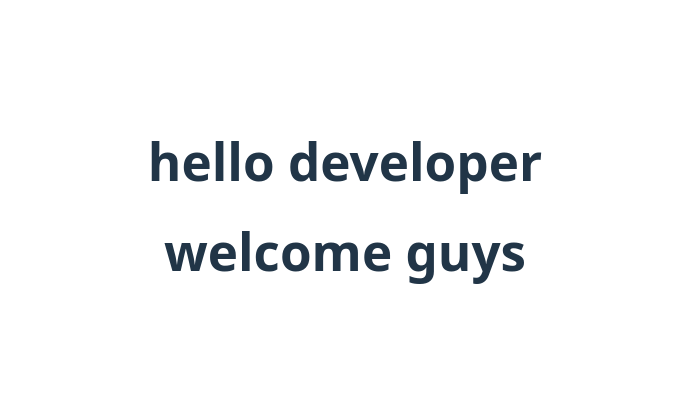
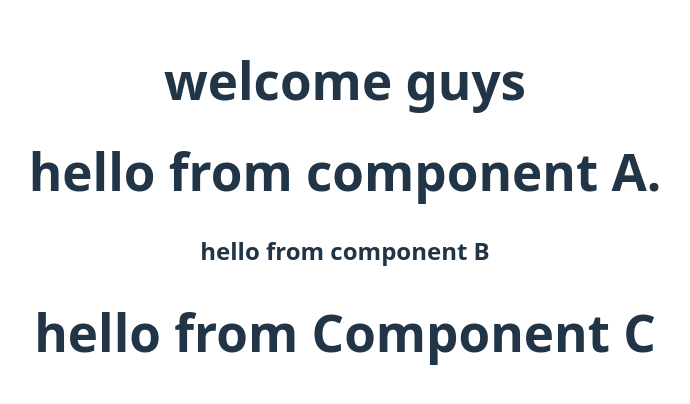
Before and after one commit to DHEERAJSONKAR/web_development1, a React (Vite) app in the folder myapp/: page / in a window 1280 px wide. Shown: the part 194-598 px from the top of the page, without its empty margins (295-985 px from the left). Built offline with nearby package versions, Linux system fonts and the light colour scheme.

Commit message:
feat: refactor App component and add new components

```diff
--- a/myapp/src/App.jsx
+++ b/myapp/src/App.jsx
@@ -2,27 +2,32 @@ import { useState } from 'react'
 import reactLogo from './assets/react.svg'
 import viteLogo from '/vite.svg'
 import './App.css'
+import Component from './Component.jsx'
+import { ComponetB, ComponentC } from './Component.jsx'
 
 function App() {
-  const elementA = ()=>{
-    return(
-      <div>
-        <h1>welcome to coding hunger.</h1>
-      </div>
-    )
-  }
-  const elementB = ()=>{
-    return(
-      <div>
-        <h1>hello developer</h1>
-      </div>
-    )
-  }
-let num = 1;
+//   const elementA = ()=>{
+//     return(
+//       <div>
+//         <h1>welcome to coding hunger.</h1>
+//       </div>
+//     )
+//   }
+//   const elementB = ()=>{
+//     return(
+//       <div>
+//         <h1>hello developer</h1>
+//       </div>
+//     )
+//   }
+// let num = 1;
   return (
     <>
-      {num%2===0?elementA():elementB()}
+      {/* {num%2===0?elementA():elementB()} */}
       <h1>welcome guys</h1>
+      <Component/>
+      <ComponetB/>
+      <ComponentC/>
     </>
   )
 }
--- /dev/null
+++ b/myapp/src/Component.jsx
@@ -0,0 +1,22 @@
+const Component = () =>{
+    return(
+        <div>
+            <h1>hello from component A.</h1>
+        </div>
+    )
+}
+export const ComponetB = ()=>{
+    return(
+        <div>
+            <h2>hello from component B</h2>
+        </div>
+    )
+}
+export const ComponentC = ()=>{
+    return(
+        <div>
+            <h1>hello from Component C</h1>
+        </div>
+    )
+}
+export default Component;
```
